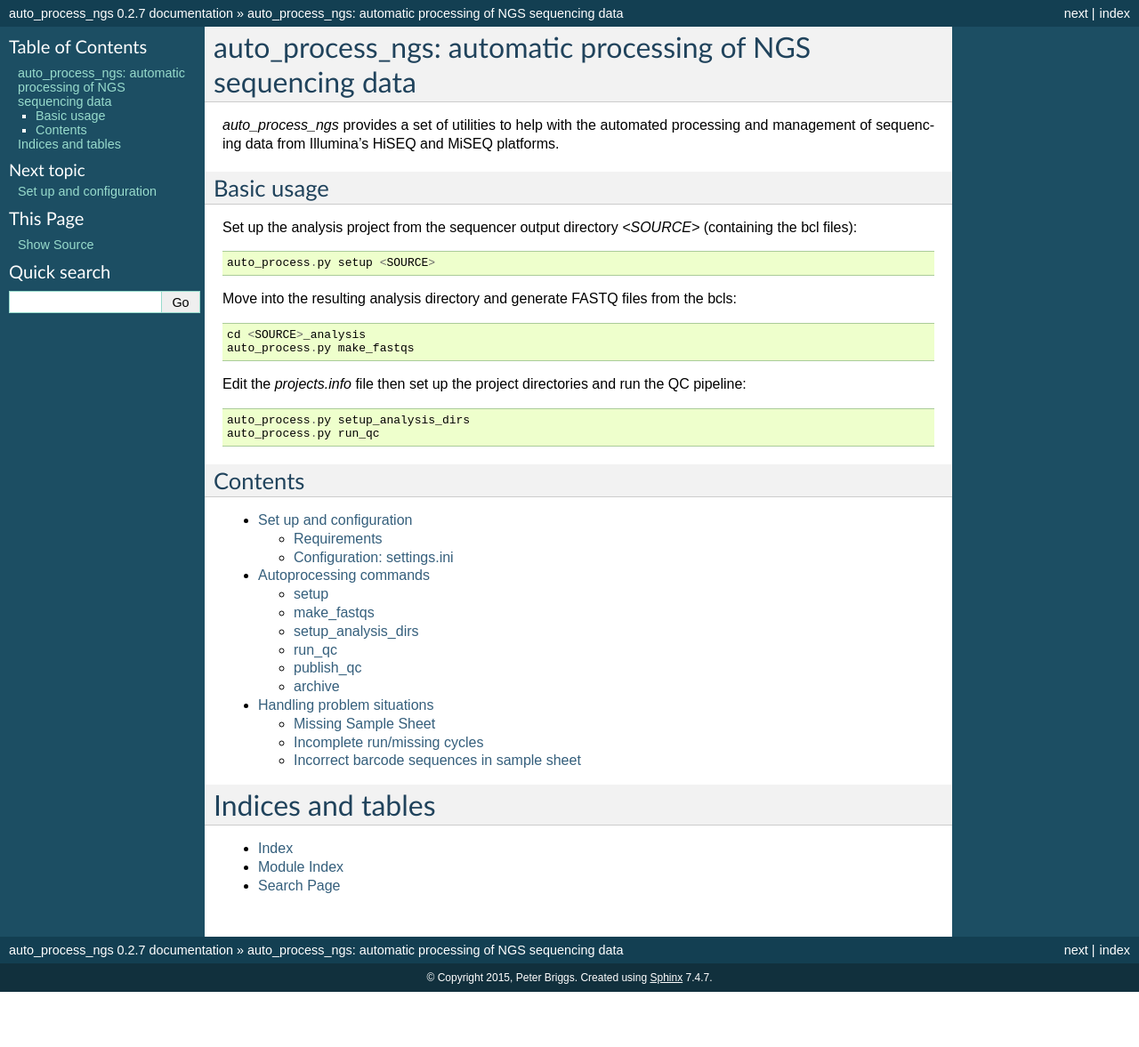
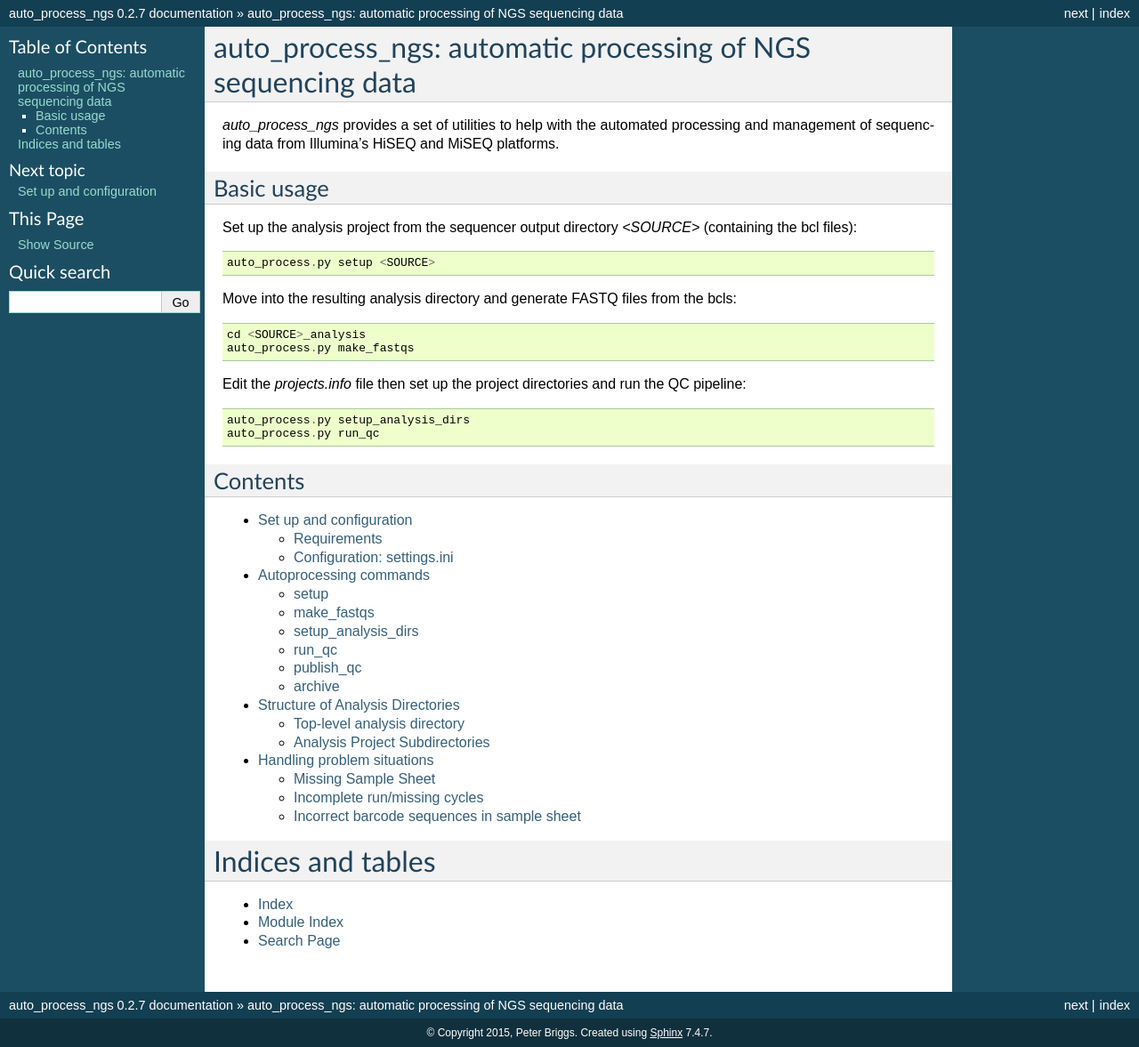
Before and after one commit to fls-bioinformatics-core/auto_process_ngs, a Sphinx documentation site: the page built from docs/source/index.rst, in a window 1280 px wide. Shown: the whole page at 89% size. Built offline with Sphinx 7.4.7, drawn with Linux system fonts in a browser that asks for light colours; before the commit the page ends 1115 px from its top, so only the background shows below that; some of the changed lines change nothing that is shown.

Commit message:
docs: add overview of generated analysis directory structure.

```diff
--- /dev/null
+++ b/docs/source/analysis_dirs.rst
@@ -0,0 +1,95 @@
+Structure of Analysis Directories
+=================================
+
+Top-level analysis directory
+****************************
+
+The top-level analysis directory is created by the ``setup`` command:
+
+::
+
+ 140729_SN1234_XYZ_analysis/            Top-level analysis directory
+          |
+          +--- auto_process.info        Parameters used for processing
+          |
+          +--- statistics.info          Per-file statistics (size, no. of reads etc)
+          |
+          +--- per_lane_stats.info      Basic per-lane statistics
+          |
+          +--- (README.txt)             General README file with info on unusual processing
+          |
+          +--- SampleSheet.orig.csv     Original sample sheet file from sequencer
+          |
+          +--- custom_SampleSheet.csv   Converted/edited sample sheet used for FASTQ generation
+          |
+          +--- projects.info            Info on each project, used to generate project subdirs
+          |
+          +--- ScriptCode/
+          |
+	  +--- primary_data/            Temporary
+	  |
+	  +--- logs/
+	  |
+	  +--- bcl2fastq/               Output from CASAVA/bclToFastq conversion
+	  |           |
+          |           +--- Project_PeterBriggs/
+          |           |            |
+          |           |            +--- Sample_PB1/
+          |           |            |           |
+          |           |            |           +--- [Gzipped FASTQs]
+          |           |            |
+          |           |            +--- Sample_PB2/
+          |           |            |
+          |           |           ...
+	  |           |
+          |           +--- Project_AnotherUser/
+          |           |            |
+          |           |           ...
+          |           |
+          |          ...
+          |
+          +--- PeterBriggs/             Analysis project directory for 'PeterBriggs' project
+          |           |
+          |          ...
+          |
+          +--- AnotherUser/             Analysis project directory for 'AnotherUser' project
+          |           |
+          |          ...
+          |
+          +--- _undetermined/           Analysis project directory for undetermined reads
+          |           |
+          |          ...
+
+
+Analysis Project Subdirectories
+*******************************
+
+The analysis project subdirectories are created within the top-level analysis
+directory by the ``setup_analysis_dirs`` command:
+
+::
+
+ 140729_SN1234_XYZ_analysis/            Top-level analysis directory
+          |
+          .
+          .
+          .
+          |
+          +--- PeterBriggs/             Analysis project directory for 'PeterBriggs' project
+          |           |
+          |           +--- README.info  Metadata for project (user, PI, organism etc)
+          |           |
+          |           +--- fastqs/
+          |           |        |
+          |           |        +--- [Gzipped FASTQS - hard links to 'bcl2fastq' copies]
+          |           |
+          |           +--- qc/
+          |           |
+          |           +--- ScriptCode/
+          |           |
+          |           +--- logs/
+          |
+	  |
+          +--- AnotherUser/             Analysis project directory for 'AnotherUser' project
+          |           |
+          |          ...
--- a/docs/source/index.rst
+++ b/docs/source/index.rst
@@ -33,6 +33,7 @@
 
    setup
    commands
+   analysis_dirs
    problems
 
 Indices and tables
```
